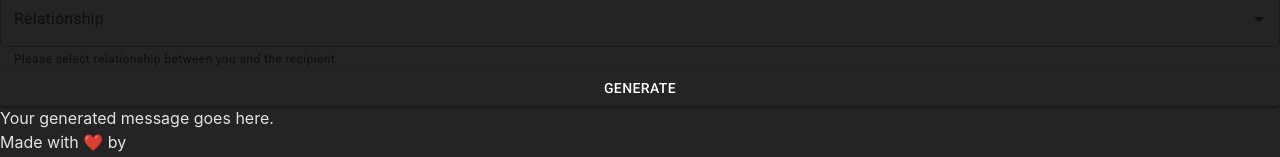
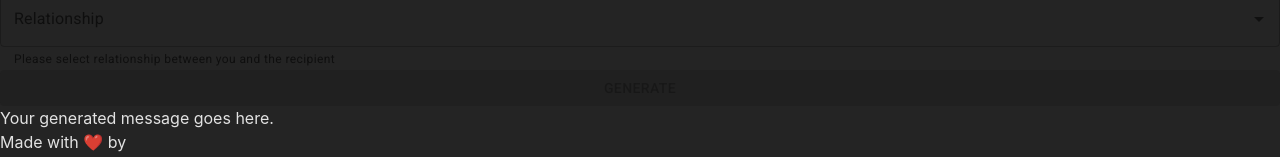
Before and after one commit to mmesomasaint/cheerbot, a React (Vite) app: page / in a window 1280 px wide. Shown: the part 160-317 px from the top of the page. Built offline with nearby package versions, Linux system fonts and the light colour scheme; no server answers; a web font is replaced by a local one; what cohere-ai would draw is missing.

Commit message:
Feat: Disable the button on no input

```diff
--- a/src/App.tsx
+++ b/src/App.tsx
@@ -109,6 +109,7 @@ function App() {
             />
             <Button
               type='button'
+              disabled={!(formData.occassion && formData.relationship)}
               onClick={createPrompt}
               sx={{ width: '100%', backgroundColor: '#242424' }}
               variant='contained'
```
